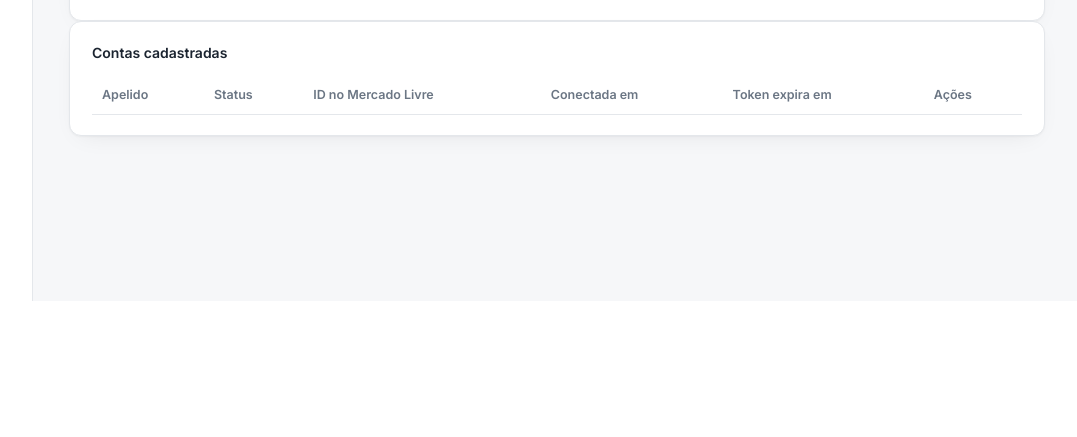
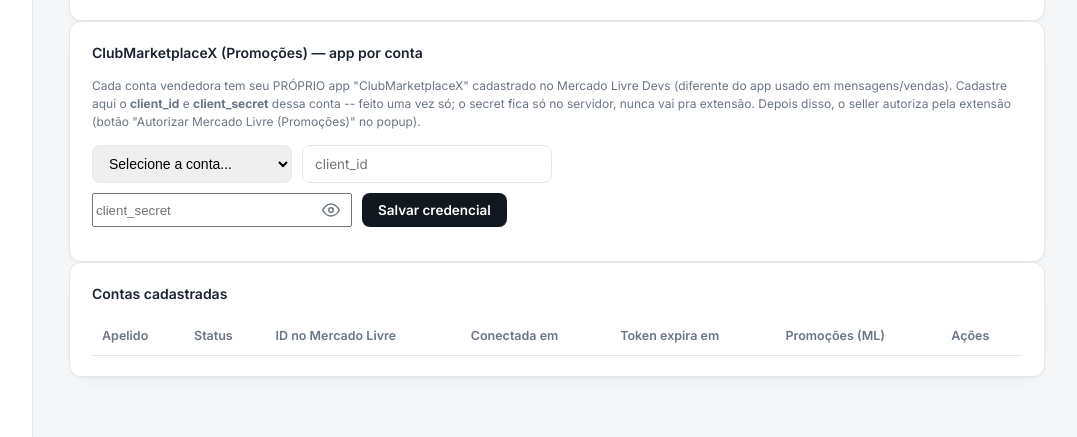
Before and after one commit to Clubmarketplace/club-dashboard, a Python web app: template app/templates/contas.html in a window 1280 px wide. Shown: the part 499-936 px from the top of the page, without its empty margins (199-1276 px from the left). Before the commit the page ends 800 px from the top, so only its background shows below. Run offline with Jinja, Linux system fonts and the light colour scheme; the template is opened without the code that fills it, so the values that code supplies are empty.

Commit message:
Add files via upload

```diff
--- a/app/templates/_menu.html
+++ b/app/templates/_menu.html
@@ -100,6 +100,7 @@
       {{ item("/usuarios", "Operadores") }}
       {{ item("/calibrar-ia", "Calibrar IA") }}
       {{ item("/eventos-webhook", "Eventos do Webhook") }}
+      {{ item("/contas#secao-cmx-credenciais", "Credenciais ClubMarketplaceX") }}
       <a class="cmx-nav-item cmx-nav-subitem cmx-nav-item--em-breve" href="#" aria-disabled="true">
         Relatório por conta <span class="cmx-selo-em-breve">em breve</span>
       </a>
--- a/app/templates/contas.html
+++ b/app/templates/contas.html
@@ -111,6 +111,42 @@
           </table>
         </section>
 
+        <section class="cmx-tabela-secao" id="secao-cmx-credenciais">
+          <h2>ClubMarketplaceX (Promoções) — app por conta</h2>
+          <p class="cmx-grafico-nota">
+            Cada conta vendedora tem seu PRÓPRIO app "ClubMarketplaceX" cadastrado
+            no Mercado Livre Devs (diferente do app usado em mensagens/vendas).
+            Cadastre aqui o <strong>client_id</strong> e <strong>client_secret</strong>
+            dessa conta -- feito uma vez só; o secret fica só no servidor, nunca
+            vai pra extensão. Depois disso, o seller autoriza pela extensão
+            (botão "Autorizar Mercado Livre (Promoções)" no popup).
+          </p>
+          <p class="cmx-grafico-nota" id="cmx-credenciais-aviso" style="display: none;"></p>
+          <form id="form-cmx-credenciais" class="cmx-form-inline" style="flex-wrap: wrap;">
+            <select id="cmx-select-conta" required style="padding: 9px 12px; border-radius: 8px; border: 1px solid var(--cmx-borda); font-size: 14px; min-width: 200px;">
+              <option value="">Selecione a conta...</option>
+            </select>
+            <input type="text" id="cmx-input-client-id" placeholder="client_id" required autocomplete="off" style="min-width: 220px;" />
+            <div class="cmx-campo-senha" style="min-width: 260px;">
+              <input type="password" id="cmx-input-client-secret" placeholder="client_secret" required autocomplete="off" />
+              <button type="button" class="cmx-botao-olho" onclick="alternarSenhaCmx('cmx-input-client-secret', this)" aria-label="Mostrar client_secret">
+                <svg width="18" height="18" viewBox="0 0 24 24" fill="none" stroke="currentColor" stroke-width="2"><path d="M1 12s4-8 11-8 11 8 11 8-4 8-11 8-11-8-11-8z"/><circle cx="12" cy="12" r="3"/></svg>
+              </button>
+            </div>
+            <button type="submit" id="btn-salvar-cmx-credenciais" class="cmx-botao-primario">Salvar credencial</button>
+          </form>
+        </section>
+        <style>
+          .cmx-campo-senha { position: relative; display: inline-flex; }
+          .cmx-campo-senha input { width: 100%; padding-right: 40px; }
+          .cmx-botao-olho {
+            position: absolute; right: 8px; top: 50%; transform: translateY(-50%);
+            background: none; border: none; cursor: pointer; padding: 4px; color: var(--cmx-texto-suave);
+            display: flex; align-items: center; justify-content: center;
+          }
+          .cmx-botao-olho:hover { color: var(--cmx-texto); }
+        </style>
+
         <section class="cmx-tabela-secao">
           <h2>Contas cadastradas</h2>
           <table class="cmx-tabela" id="tabela-contas">
@@ -121,6 +157,7 @@
                 <th>ID no Mercado Livre</th>
                 <th>Conectada em</th>
                 <th>Token expira em</th>
+                <th>Promoções (ML)</th>
                 <th>Ações</th>
               </tr>
             </thead>
```
